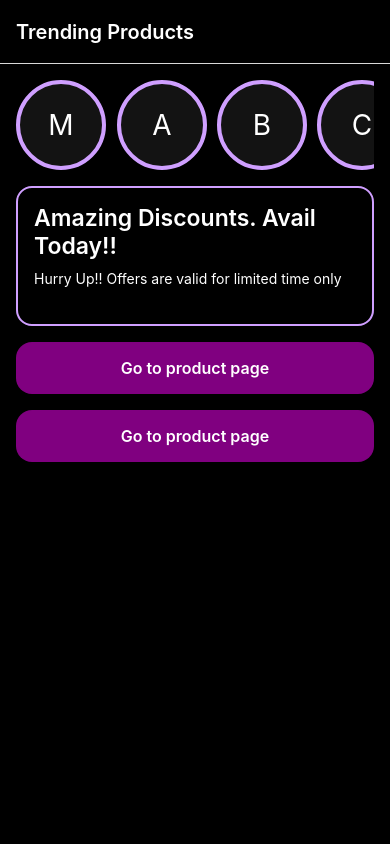
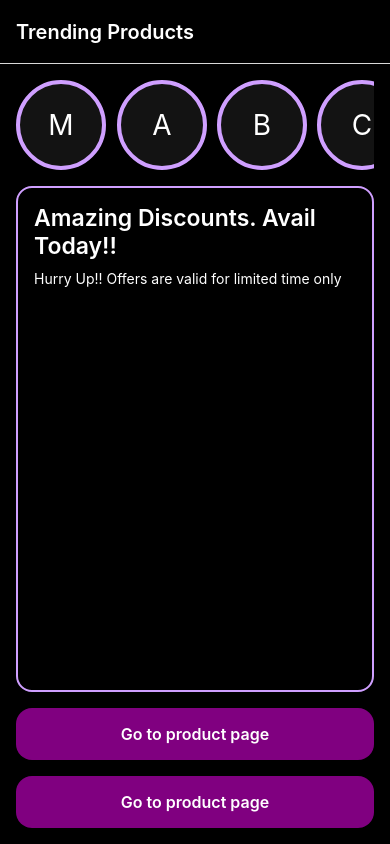
Before and after one commit to samandeep007/React-native-instagram-clone, a React Native app: screen /Home in a window 390 px wide. Built offline with nearby package versions, Linux system fonts and the light colour scheme.

Commit message:
chore: Update banner styles in Home screen

```diff
--- a/src/screens/Home.tsx
+++ b/src/screens/Home.tsx
@@ -94,13 +94,14 @@ const styles = StyleSheet.create({
 
     banner: {
         flex: 1,
-        maxHeight: 140,
+        height: "auto",
         width: "100%",
         borderColor: "#CF9FFF",
         borderWidth: 2,
         borderRadius: 16,
         padding: 16,
-        gap: 10
+        gap: 10,
+
     },
 
     bannerTitle: {
```
